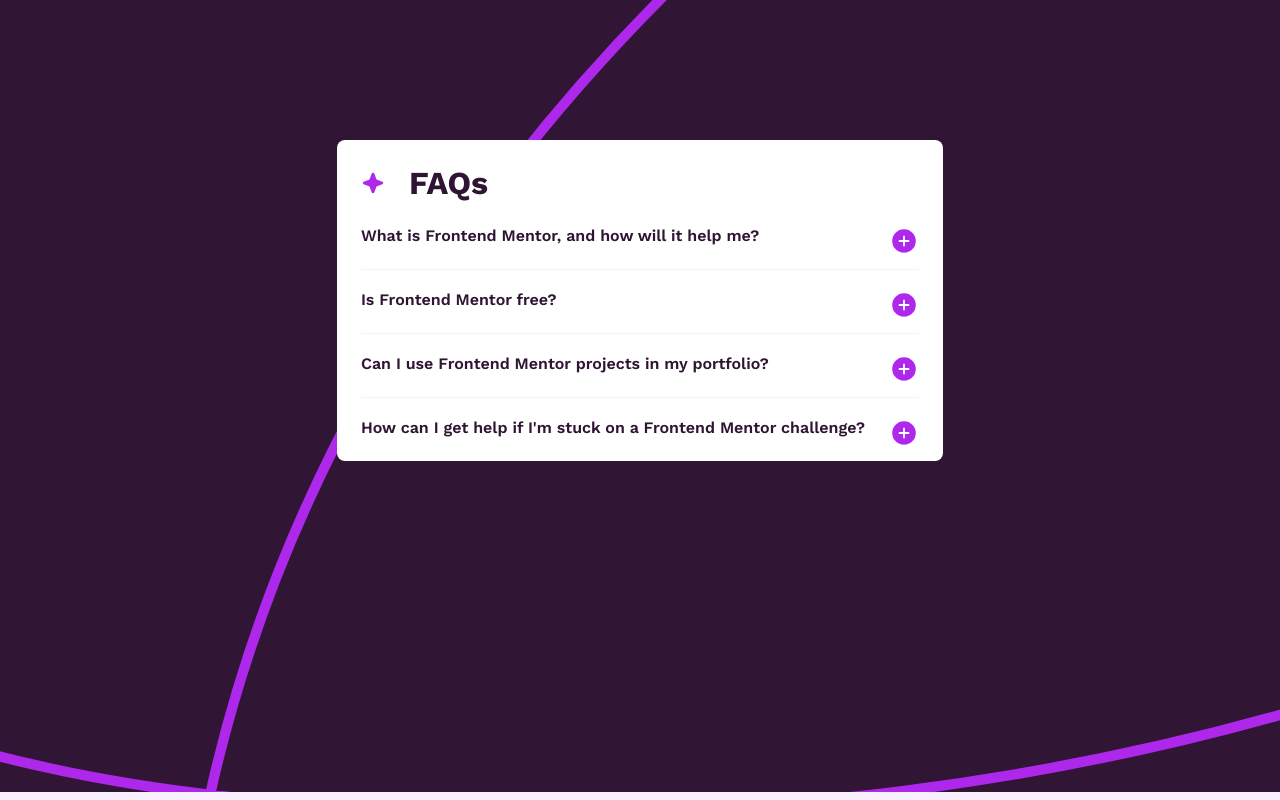
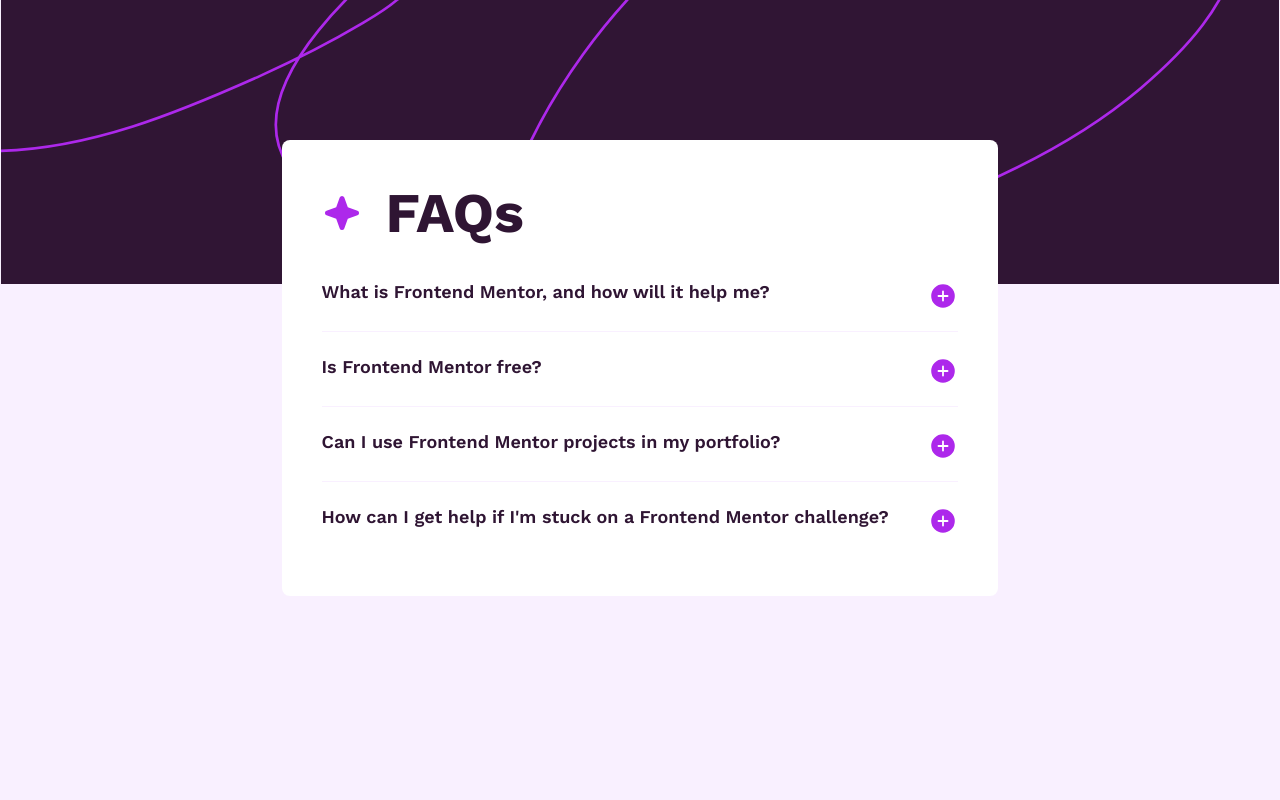
Before and after one commit to thomaserdmenger/FAQ-accordion-react, a React (Vite) app: page / in a window 1280 px wide. Built offline with nearby package versions, Linux system fonts and the light colour scheme.

Commit message:
Add styles for desktop version

```diff
--- a/src/App.module.css
+++ b/src/App.module.css
@@ -36,7 +36,7 @@
   margin: 8.75rem 10vw 8.75rem 10vw;
   border-radius: 8px;
   padding: 1.5rem;
-  padding-bottom: 0;
+  /* padding-bottom: 0; */
 }
 
 .cardHeadingWrapper {
@@ -98,3 +98,45 @@
   height: 30px;
   width: 30px;
 }
+
+@media only screen and (min-width: 1200px) {
+  main {
+    background: url(./assets/images/background-pattern-desktop.svg) no-repeat
+      top;
+    background-size: contain;
+    background-color: var(--color-pink);
+  }
+
+  .cardWrapper {
+    margin: 8.75rem 22vw 8.75rem 22vw;
+    padding: 2.5rem;
+    width: 80vw;
+  }
+
+  .cardHeadingWrapper {
+    margin-bottom: 2.1875rem;
+  }
+
+  .cardHeadingWrapper img {
+    height: 40px;
+    width: 40px;
+  }
+
+  .cardHeadingWrapper h1 {
+    font-size: 3.5rem;
+  }
+
+  .faqWrapper {
+    margin-bottom: 1.5rem;
+  }
+
+  .faqHeader h2 {
+    font-size: 1.125rem;
+    margin-bottom: 1.8125rem;
+  }
+
+  .faqAnswer {
+    font-size: 1rem;
+    padding-bottom: 24px;
+  }
+}
```
